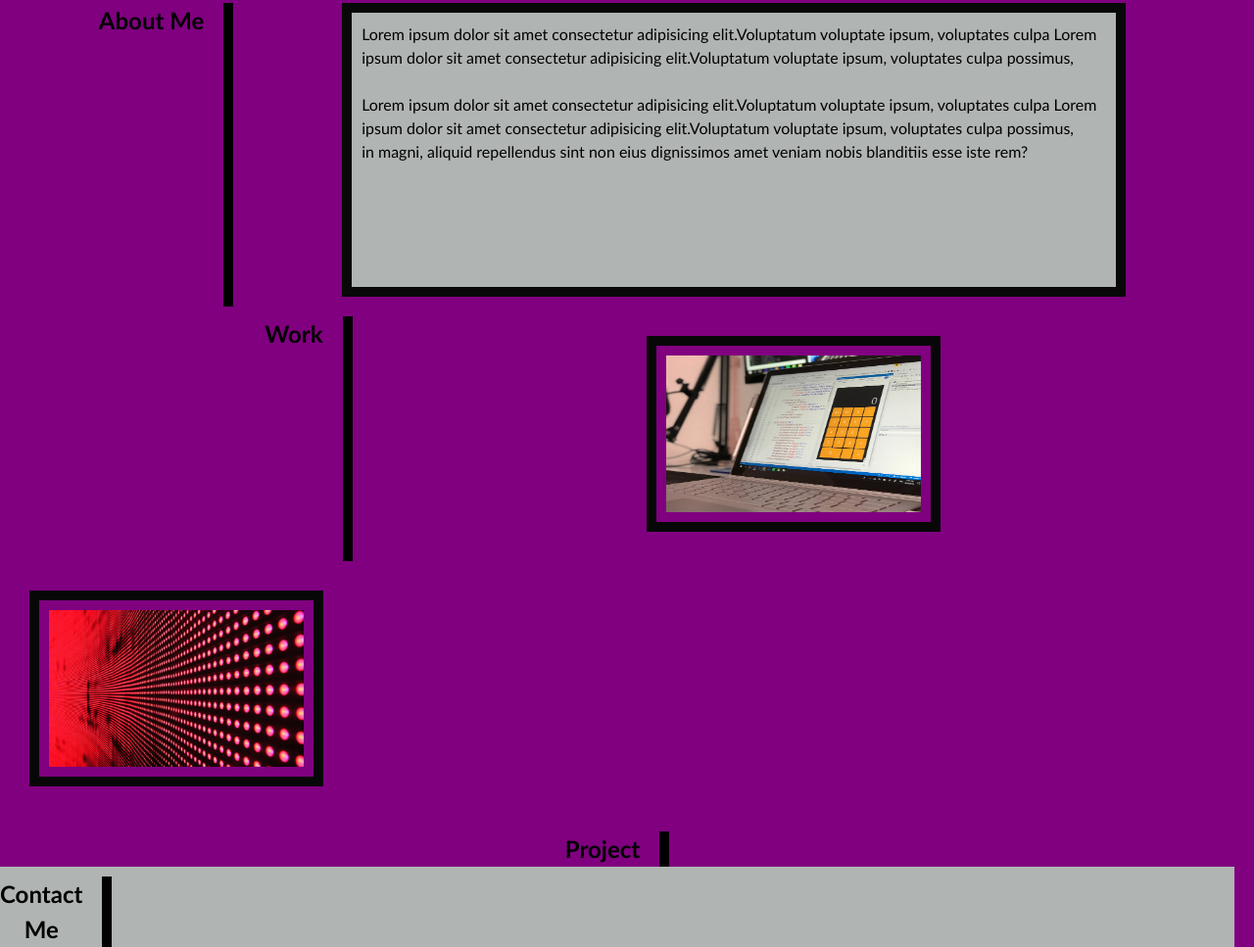
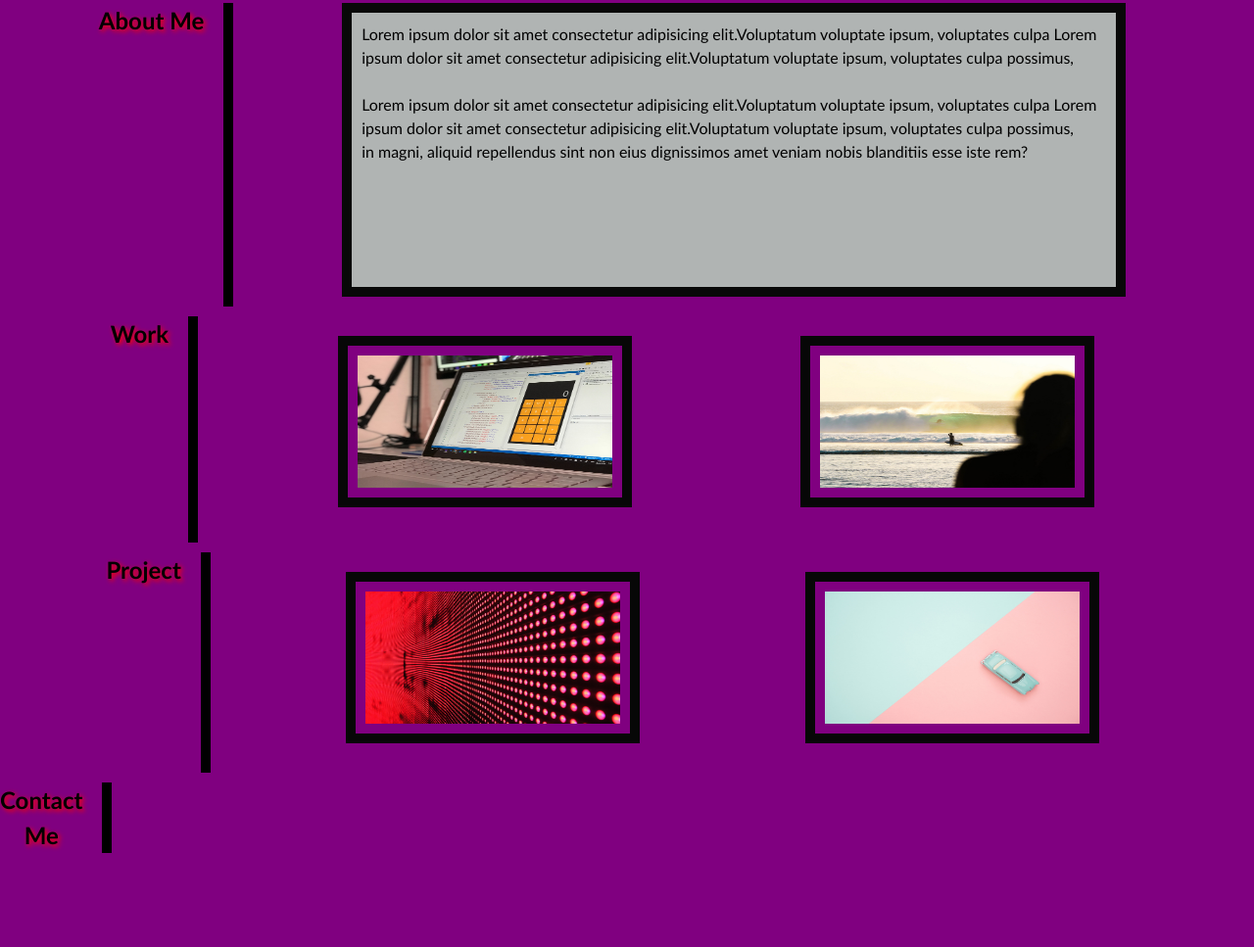
Before and after one commit to Bilkis2023/Challenge-2, a plain HTML site: page challenge/starter/index.html in a window 1280 px wide. Shown: the part 443-1410 px from the top of the page at 98% size. After the commit the page ends 1314 px from the top, so only its background shows below. Drawn offline with Linux system fonts and the light colour scheme.

Commit message:
fixed:imageslink

```diff
--- a/challenge/starter/css/style.css
+++ b/challenge/starter/css/style.css
@@ -69,18 +69,22 @@ h1 {
 
 h2 {
   text-align: center;
+
 }
-.sectionheading{
+
+.sectionheading {
   display: flex;
   justify-content: space-evenly;
   margin-right: 20px;
 }
-.sectionheading h2{
+
+.sectionheading h2 {
   border-right: 10px solid black;
   padding-right: 20px;
   margin-top: 10px;
 }
-.subAboutMe{
+
+.subAboutMe {
 
   width: 800px;
   height: 300px;
@@ -91,7 +95,7 @@ h2 {
 
 }
 
-.workSection {
+.sectionheading {
   display: flex;
   justify-content: space-evenly;
 }
@@ -102,8 +106,35 @@ h2 {
   margin-top: 10px;
 }
 
-.workImage {
-  height: 200px;
+.workSection h2 {
+  text-shadow: 2px 2px 5px red;
+}
+
+.workImage-1 {
+  height: 175px;
+  width: 300px;
+  border: 10px solid rgb(7, 7, 7);
+  padding: 10px;
+  margin: 30px;
+}
+
+.sectionheading {
+  display: flex;
+  justify-content: space-evenly;
+}
+
+.workSection h2 {
+  border-right: 10px solid black;
+  padding-right: 20px;
+  margin-top: 10px;
+}
+
+.workSection h2 {
+  text-shadow: 2px 2px 5px red;
+}
+
+.workImage-2 {
+  height: 175px;
   width: 300px;
   border: 10px solid rgb(7, 7, 7);
   padding: 10px;
@@ -124,8 +155,31 @@ h2 {
 }
 
 
-.Projectimage {
-  height: 200px;
+.Projectimage-1 {
+  height: 175px;
+  width: 300px;
+  border: 10px solid rgb(7, 7, 7);
+  padding: 10px;
+  margin: 30px;
+
+}
+
+.Projectsection {
+
+  display: flex;
+  justify-content: space-evenly;
+}
+
+.Projectsection h2 {
+  border-right: 10px solid black;
+  padding-right: 20px;
+  margin-right: 540px;
+  margin-top: 10px;
+}
+
+
+.Projectimage-2 {
+  height: 175px;
   width: 300px;
   border: 10px solid rgb(7, 7, 7);
   padding: 10px;
@@ -135,52 +189,49 @@ h2 {
 
 .footersection {
   display: flex;
-  justify-content:space-between ;
-  margin-right: 20px;
-  background-color: rgb(176, 180, 179);
-
-
+  justify-content: space-evenly;
+  margin-right: 40px;
 }
 
-#contactmee-mail{
-  color:red;
-  border:3px;
+#contactmee-mail {
+  color: red;
+  border: 3px;
 }
 
-#contactmemobilenumber{
-  color:green;
+#contactmemobilenumber {
+  color: green;
   border-radius: 5px;
 }
-#contactmegithub{
-  color:blue;
+
+#contactmegithub {
+  color: blue;
   border-radius: 5px;
 }
 
 
-.contact-info .address{
+.contact-info .address {
   display: flex;
-  justify-content: space-around;
   text-align: center;
 }
 
 
 
 .footersection h2 {
-  display:flex;
-  justify-content:space-between ;
+  display: flex;
   border-right: 10px solid black;
   padding-right: 20px;
   margin-right: 1200px;
   margin-top: 10px;
 }
-h2{
+
+h2 {
   text-align: center;
+  text-shadow: 2px 2px 5px red;
 }
 
 
-body {
-  background-color: #fff;
-}
+
+
 
 @media (min-width: 30em) and (max-width: 80em) {
   body {
--- a/challenge/starter/index.html
+++ b/challenge/starter/index.html
@@ -56,24 +56,29 @@
 
     <section class="sectionheading" id="work">
       <h2>Work</h2>
-      <img src="./images/02-portfolio-2.jpg" class="workImage" alt="">
+      <a href="https;//Linkedin.com" target="-blank">
+      <img src="./images/02-portfolio-2.jpg" class="workImage-1" alt=""></a>
+      <img src="./images/02-portfolio-4.jpg" class="workImage-2" alt="">
+
     </section>
 
 
     <!-- contact -->
-
-    <img src="./images/02-portfolio-1.jpg" class="Projectimage" alt="">
     <section class="sectionheading" id="Project">
       <h2>Project</h2>
+      <img src="./images/02-portfolio-1.jpg" class="Projectimage-1" alt="">
+      <img src="./images/02-portfolio-3.jpg" class="Projectimage-2" alt="">
     </section>
 
-    <section  class="footersection" id="contactme">
+
+
+    <section class="footersection" id="contactme">
       <h2>Contact Me</h2>
       <div class="contact-info">
 
         <a href="mailto:hege@example.com" id="contactmee-mail">hege@example.com</a>
 
-       <a href=" 0044... ... " id="contactmemobilenumber"> Mobile Number</a>
+        <a href=" 0044... ... " id="contactmemobilenumber"> Mobile Number</a>
 
         <a herf="github:github.com" id="contactmegithub"> GitHub</a>
 
```
Also changed, not shown: challenge/starter/images/Linkedin.png (added), challenge/starter/images/facebook.png (added).
